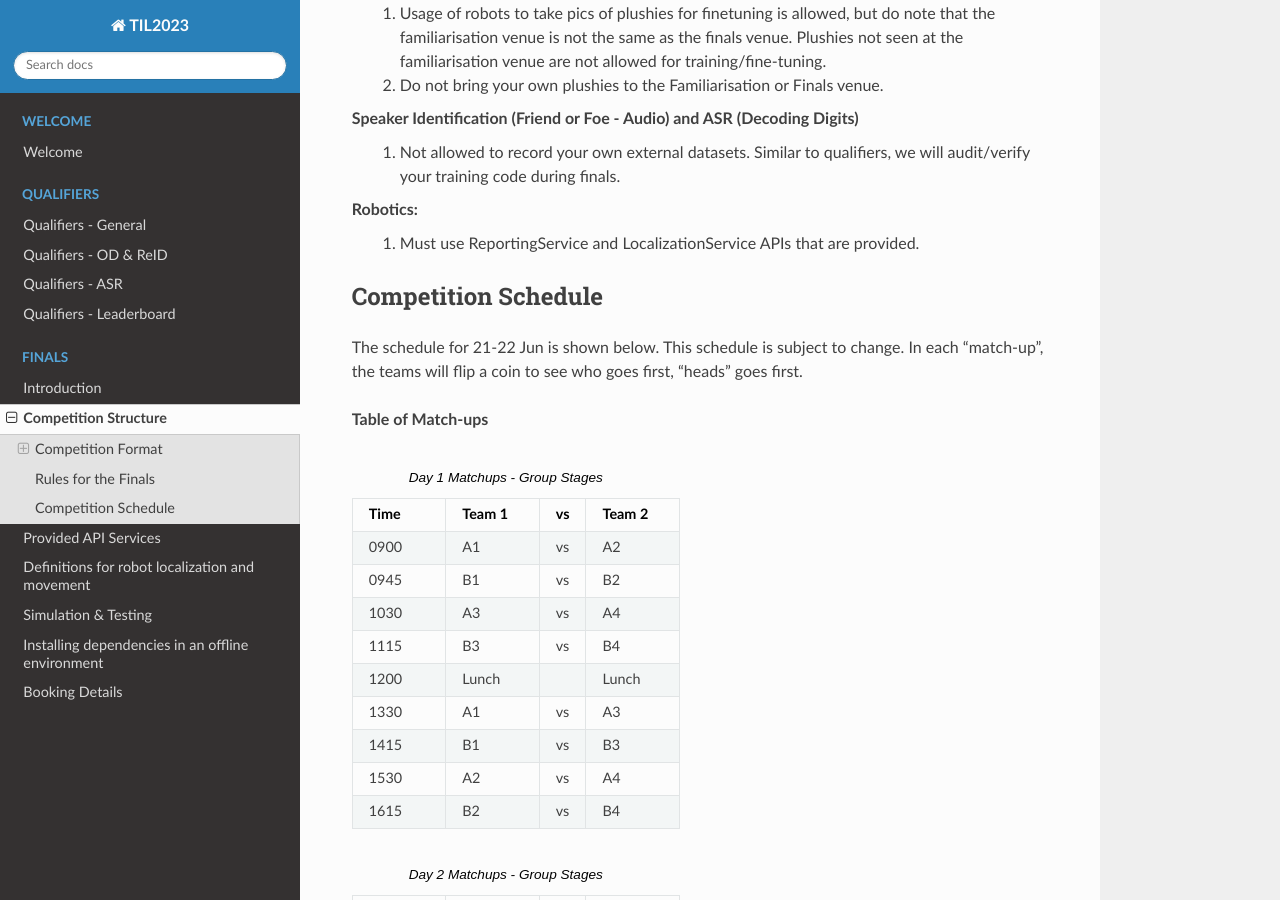
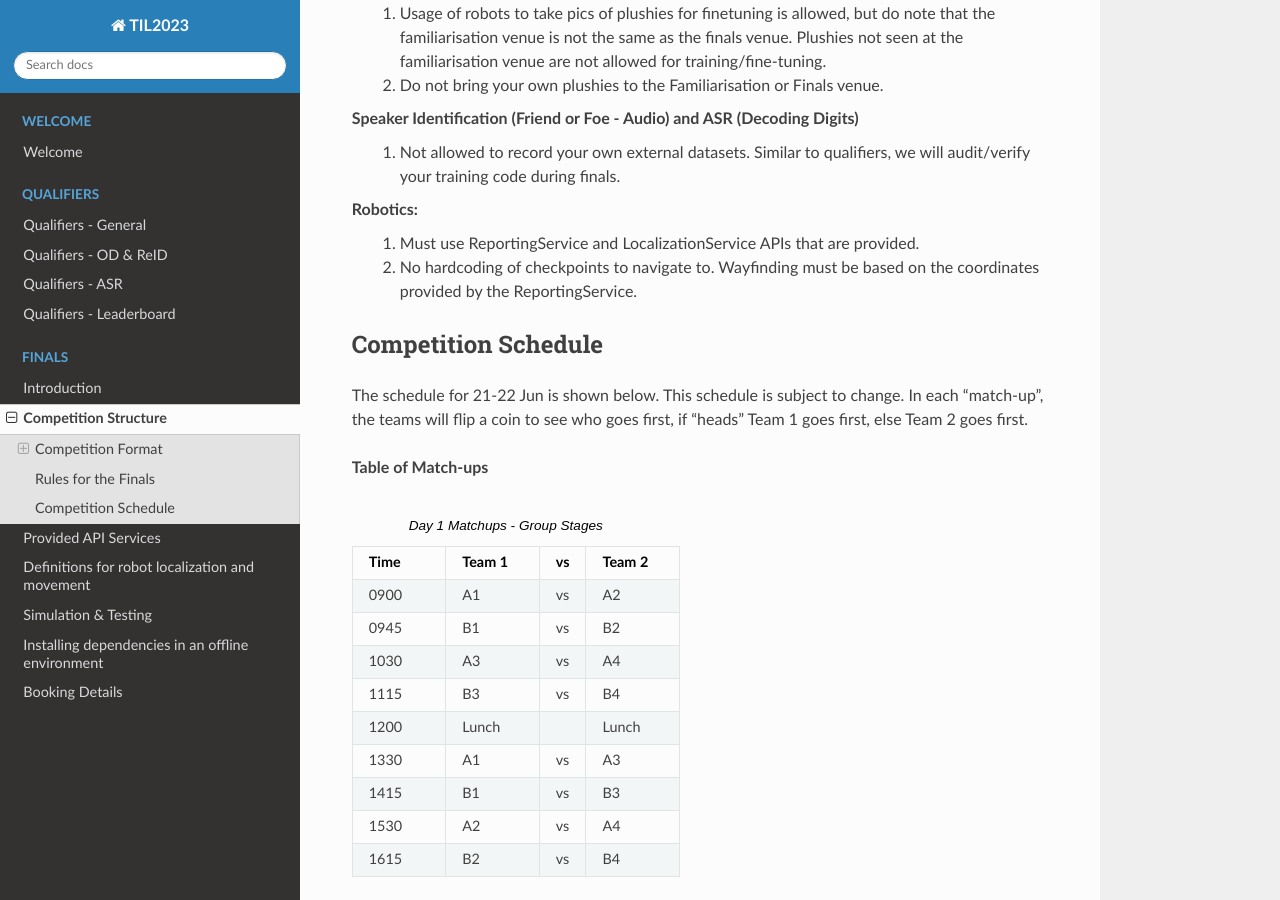
Before and after one commit to til-23/til-23-info-public, a Sphinx documentation site: the page built from source/finals-format.rst, in a window 1280 px wide and 900 px high, scrolled down 1312 px. Built offline with Sphinx 7.4.7 and the Read the Docs theme 2.0.0, drawn with Linux system fonts in a browser that asks for light colours.

Commit message:
Update Finals rules.

```diff
--- a/source/finals-format.rst
+++ b/source/finals-format.rst
@@ -50,13 +50,15 @@ Rules for the Finals
 
 **Robotics:**
   1. Must use ReportingService and LocalizationService APIs that are provided.
+  2. No hardcoding of checkpoints to navigate to. Wayfinding must be based on the coordinates provided by the ReportingService.
 
 
 Competition Schedule
 ####################
 
 The schedule for 21-22 Jun is shown below. This schedule is subject to change.
-In each "match-up", the teams will flip a coin to see who goes first, "heads" goes first.
+In each "match-up", the teams will flip a coin to see who goes first, if "heads"
+Team 1 goes first, else Team 2 goes first.
 
 
 **Table of Match-ups**
```
